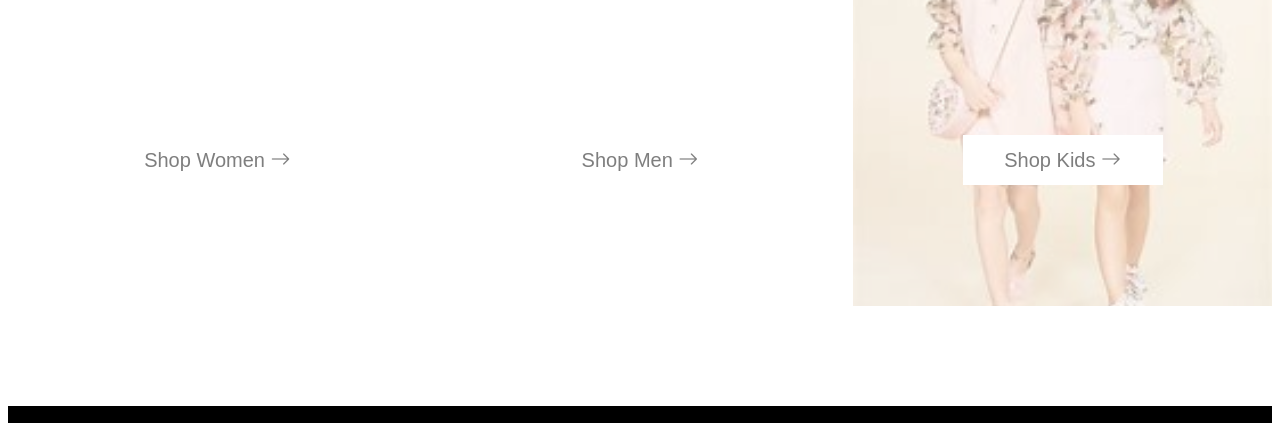
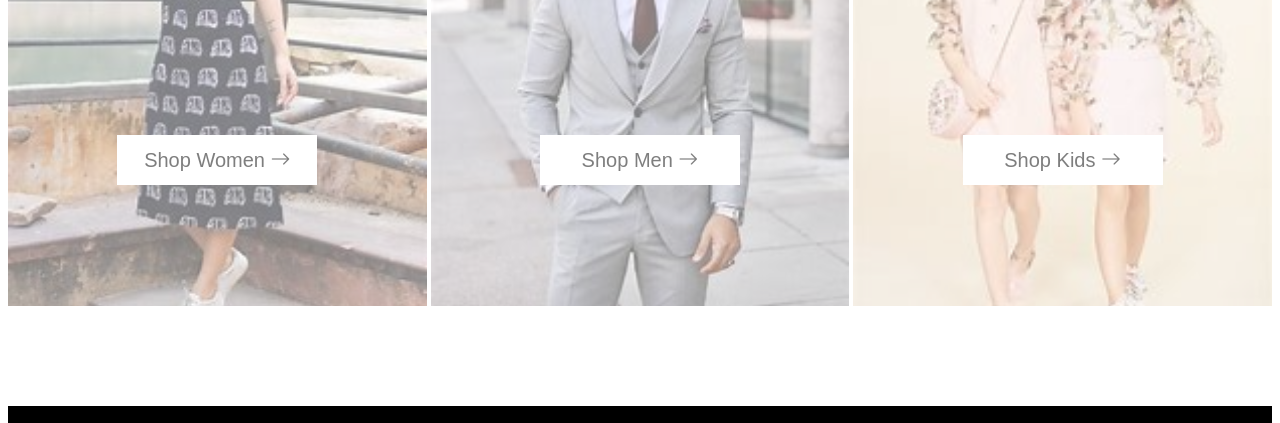
Before and after one commit to Ui-Portfolio/my-portfolio, a website: page public/shopper-templates.html in a window 1280 px wide. Shown: the part 334-757 px from the top of the page. Drawn offline with nearby package versions, Linux system fonts and the light colour scheme.

Commit message:
Version-5
Updated & Modified

```diff
--- a/public/shopper-templates.html
+++ b/public/shopper-templates.html
@@ -81,7 +81,7 @@
                 opacity: 0.5;
             }
             .men-fashion {
-                background-image: url("./images/Men-1.jpg");
+                background-image: url("./images/mens.jpg");
                 background-size: cover;
                 display: flex;
                 justify-content: center;
```
Also changed, not shown: public/images/mens.jpg (renamed from public/images/men's.jpg), public/images/women-1.jpg (added).
